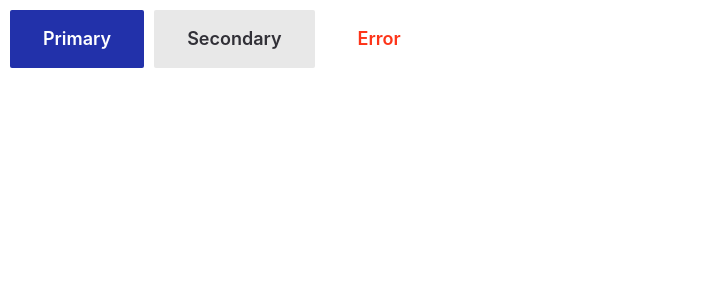
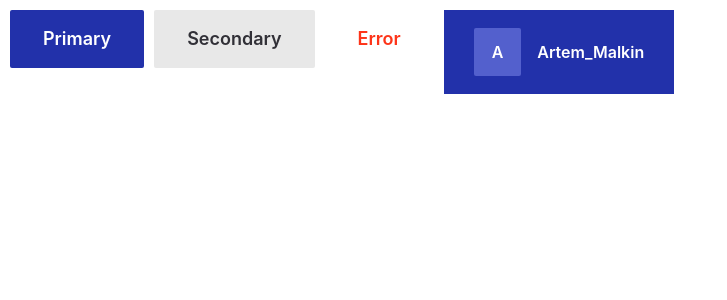
Before and after one commit to vl-domorad/FE32, a React (Create React App) app: page / in a window 1280 px wide. Shown: the top 300 px of the page, without its empty margins (0-727 px from the left). Built offline with nearby package versions, Linux system fonts and the light colour scheme.

Commit message:
Lesson 2.2 - Начало работы с компонентами - UserName

```diff
--- a/src/App.tsx
+++ b/src/App.tsx
@@ -1,8 +1,9 @@
 import React from "react";
 
+import Button, { ButtonTypes } from "./Components/Button";
+import UserName from "./Components/UserName";
 //@ts-ignore
 import styles from "./App.module.css";
-import Button, { ButtonTypes } from "./Components/Button";
 
 const App = () => {
   return (
@@ -22,6 +23,7 @@ const App = () => {
         type={ButtonTypes.Error}
         onClick={() => alert("Error")}
       />
+      <UserName username={'Artem_Malkin'} />
     </div>
   );
 };
--- /dev/null
+++ b/src/Components/UserName/UserName.module.css
@@ -0,0 +1,17 @@
+.container {
+  padding: 18px 30px;
+  background: #2231aa;
+  font-weight: 600;
+  font-size: 16px;
+  line-height: 34px;
+  color: #fff;
+  display: flex;
+  justify-content: center;
+  align-items: center;
+  gap: 16px;
+}
+.letter {
+  padding: 7px 18px;
+  background: #5360cd;
+  border-radius: 2px;
+}
--- /dev/null
+++ b/src/Components/UserName/UserName.tsx
@@ -0,0 +1,19 @@
+import React, { FC } from "react";
+
+//@ts-ignore
+import styles from "./UserName.module.css";
+
+type UserNameProps = {
+  username: string;
+};
+
+const UserName: FC<UserNameProps> = ({ username }) => {
+  return (
+    <div className={styles.container}>
+      <div className={styles.letter}>{username[0]}</div>
+      {username}
+    </div>
+  );
+};
+
+export default UserName;
--- /dev/null
+++ b/src/Components/UserName/index.ts
@@ -0,0 +1 @@
+export { default } from "./UserName";
```
